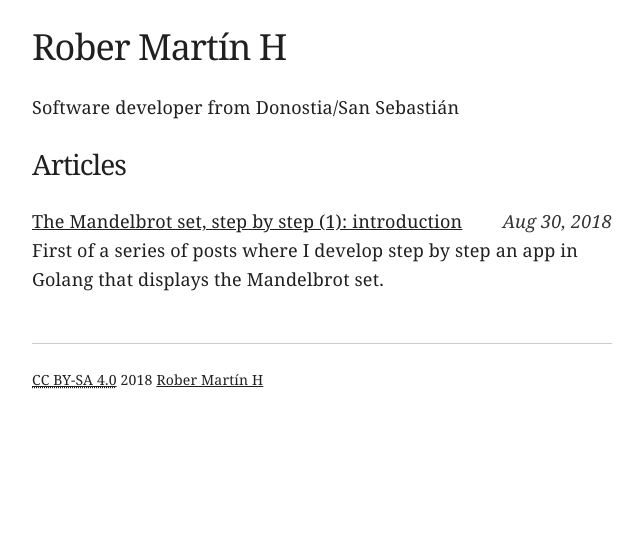
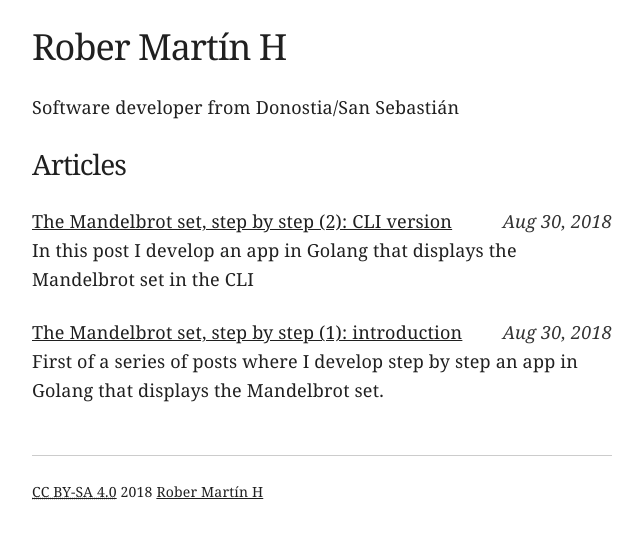
Before and after one commit to rmhdev/rmhdev.github.com, a Jekyll site: the page built from index.html, in a window 1280 px wide. Shown: the top 539 px of the page, without its empty margins (318-961 px from the left). Built offline with Jekyll 4.4.1, drawn with Linux system fonts in a browser that asks for light colours; part of the change alters nothing that is shown.

```diff
--- a/_includes/html_head.html
+++ b/_includes/html_head.html
@@ -28,7 +28,10 @@
     <meta property="og:title" content="{{ page.title }}" />
     <meta property="og:description" content="{{ page.abstract }}" />
     <meta property="og:url" content="{{ page.url | absolute_url }}" />
+    {% if page.image %}<meta property="og:image" content="{{ page.image | absolute_url }}"/>
+    <meta property="og:image:alt" content="{% if page.image-alt %}{{ page.image-alt }}{% else %}{{ page.abstract }}{% endif %}"/>{% endif %}
     {% else %}
+    <meta property="og:type" content="website" />
     <meta property="og:title" content="{{ site.title }}" />
     <meta property="og:description" content="{{ site.description }}">
     <meta property="og:url" content="{{ site.url | absolute_url }}" />
--- a/_posts/2018-08-30-mandelbrot-cli.md
+++ b/_posts/2018-08-30-mandelbrot-cli.md
@@ -4,7 +4,9 @@ title:      "The Mandelbrot set, step by step (2): CLI version"
 date:       2018-08-31 00:10:00 +0500
 categories: posts
 abstract:   "In this post I develop an app in Golang that displays the Mandelbrot set in the CLI"
-published:  false
+image:      "/images/mandelbrot/mandelbrot-cli.jpg"
+image-alt:  "A low resolution version of the the Mandelbrot set displayed in the command line interface, with white font color over a dark background"
+published:  true
 ---
 
 Welcome to the second post of the series where I develop an app in the Go programming language
@@ -181,7 +183,7 @@ Let's see how the absolute value of some complex numbers varies through iteratio
 | *B*: | `-2.5 + 1.0i`   | `0.00` | `2.69` |        |        |        |        |
 | *C*: | `-0.75 + 0.75i` | `0.00` | `1.06` | `0.84` | `1.35` | `2.37` |        |
 
-For some complex numbers (like *A*) the absolute value is never greater than 2. But in other cases,
+For some complex numbers (like *A*) its absolute value never gets bigger than 2. But in other cases,
 like *B* and *C*, the continuous iteration makes them diverge at some point. Depending of the iteration,
 the complex number is part of the set or not. This is why defining a correct **threshold** is so important.
 
@@ -221,7 +223,56 @@ Nice, we are almost there!
 
 ## Loop and print
 
+Now all we need to do is loop through all the pixels of our "image" and print the result in
+the CLI. Let's edit the main method:
 
+{% highlight golang %}
+// main.go
+package main
+
+import "fmt"
+
+func main() {
+  config := Config{101, 51, -2.0, 0.5, -1.0, 1.0}
+  verifier := Verifier{20}
+  realC, imagC := 0.0, 0.0
+  for y := 0; y < config.height; y++ {
+    imagC, _ = config.toImag(y)
+    for x := 0; x < config.width; x++ {
+      realC, _ = config.toReal(x)
+      if verifier.isInside(realC, imagC) {
+        fmt.Print("*")
+      } else {
+        fmt.Print("·")
+      }
+    }
+    fmt.Println("")
+  }
+}
+{% endhighlight %}
+
+And now, let's build the project and run the generated executable file:
+
+{% highlight shell %}
+cd mandelbrot-step-by-step/
+go build
+./mandelbrot-step-by-step
+{% endhighlight %}
+
+If you execute this code in your machine, the result should be what you see in the next image:
+
+<figure class="image">
+<img src="/images/mandelbrot/mandelbrot-cli.jpg" />
+<figcaption>Lorem ipsum</figcaption>
+</figure>
+
+## Testing
+
+
+
+## Refactoring
+
+## Custom parameters
 
 [go-install]: https://golang.org/doc/install
 [atom-editor]: https://atom.io/
```
Also changed, not shown: images/mandelbrot/mandelbrot-cli.jpg (added).
